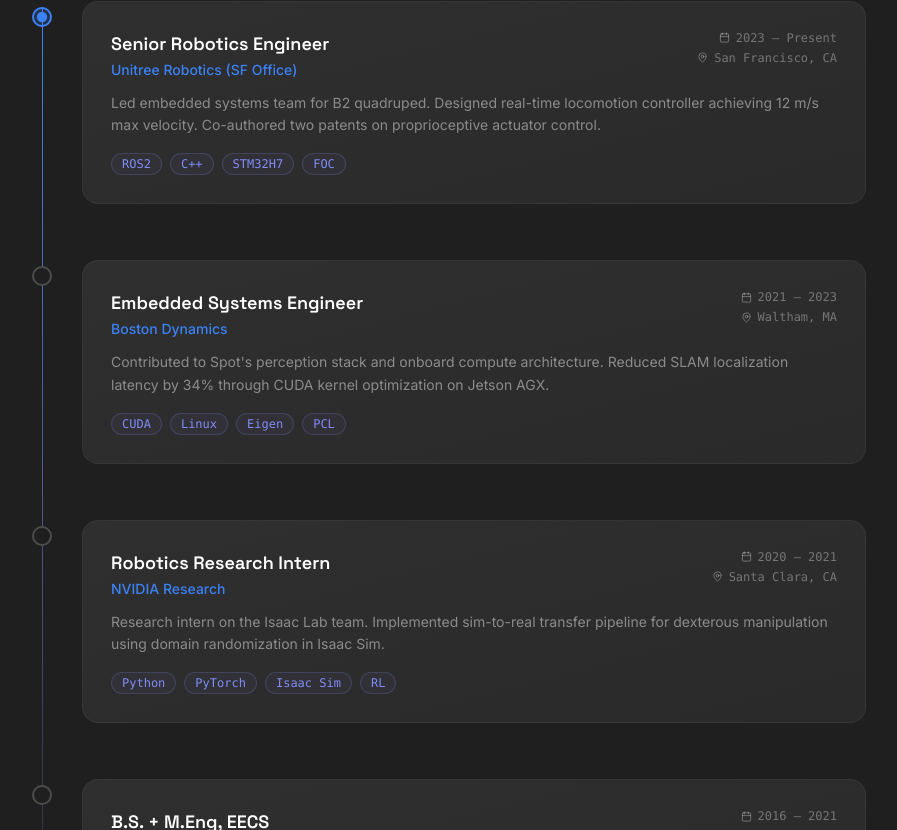
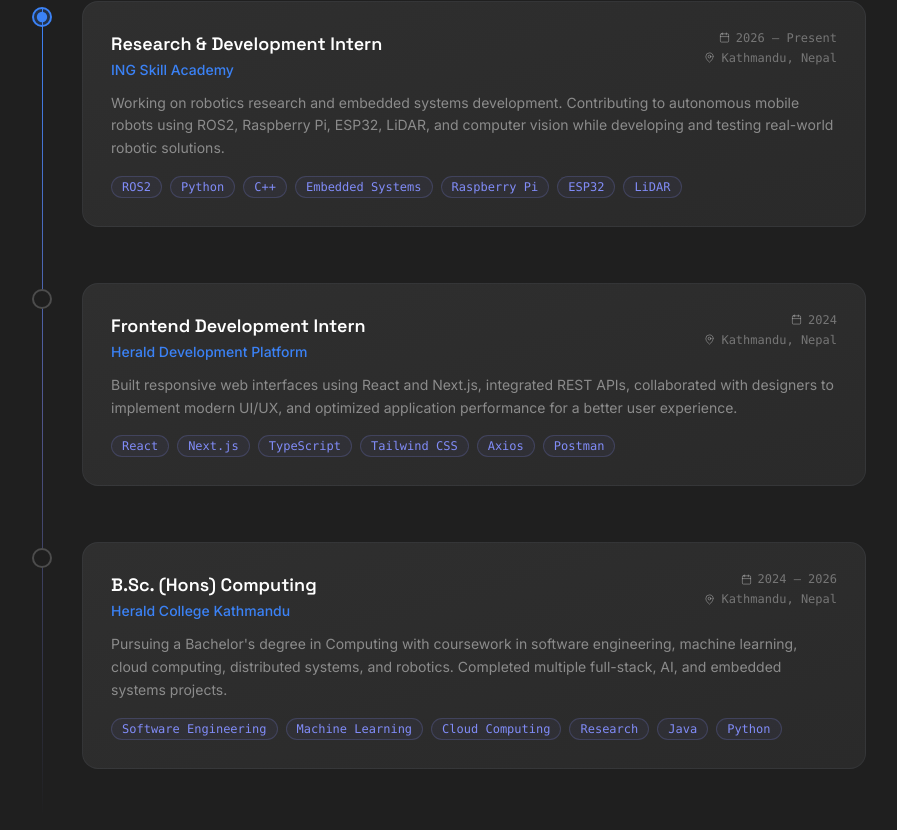
Before and after one commit to Shoumant201/Ro_portfolio, a React (Vite) app: page / in a window 1280 px wide. Shown: the part 5650-6480 px from the top of the page, without its empty margins (198-1095 px from the left). Built offline with nearby package versions, Linux system fonts and the light colour scheme.

Commit message:
Add: Timeline for work experience and studies

```diff
--- a/src/app/App.tsx
+++ b/src/app/App.tsx
@@ -965,39 +965,52 @@
 
 const timeline = [
   {
-    date: "2023 – Present",
-    company: "Unitree Robotics (SF Office)",
-    role: "Senior Robotics Engineer",
-    location: "San Francisco, CA",
-    desc: "Led embedded systems team for B2 quadruped. Designed real-time locomotion controller achieving 12 m/s max velocity. Co-authored two patents on proprioceptive actuator control.",
-    tags: ["ROS2", "C++", "STM32H7", "FOC"],
+    date: "2026 – Present",
+    company: "ING Skill Academy",
+    role: "Research & Development Intern",
+    location: "Kathmandu, Nepal",
+    desc: "Working on robotics research and embedded systems development. Contributing to autonomous mobile robots using ROS2, Raspberry Pi, ESP32, LiDAR, and computer vision while developing and testing real-world robotic solutions.",
+    tags: [
+      "ROS2",
+      "Python",
+      "C++",
+      "Embedded Systems",
+      "Raspberry Pi",
+      "ESP32",
+      "LiDAR",
+    ],
     current: true,
   },
   {
-    date: "2021 – 2023",
-    company: "Boston Dynamics",
-    role: "Embedded Systems Engineer",
-    location: "Waltham, MA",
-    desc: "Contributed to Spot's perception stack and onboard compute architecture. Reduced SLAM localization latency by 34% through CUDA kernel optimization on Jetson AGX.",
-    tags: ["CUDA", "Linux", "Eigen", "PCL"],
+    date: "2024",
+    company: "Herald Development Platform",
+    role: "Frontend Development Intern",
+    location: "Kathmandu, Nepal",
+    desc: "Built responsive web interfaces using React and Next.js, integrated REST APIs, collaborated with designers to implement modern UI/UX, and optimized application performance for a better user experience.",
+    tags: [
+      "React",
+      "Next.js",
+      "TypeScript",
+      "Tailwind CSS",
+      "Axios",
+      "Postman",
+    ],
     current: false,
   },
   {
-    date: "2020 – 2021",
-    company: "NVIDIA Research",
-    role: "Robotics Research Intern",
-    location: "Santa Clara, CA",
-    desc: "Research intern on the Isaac Lab team. Implemented sim-to-real transfer pipeline for dexterous manipulation using domain randomization in Isaac Sim.",
-    tags: ["Python", "PyTorch", "Isaac Sim", "RL"],
-    current: false,
-  },
-  {
-    date: "2016 – 2021",
-    company: "MIT",
-    role: "B.S. + M.Eng, EECS",
-    location: "Cambridge, MA",
-    desc: "Graduated with honors. M.Eng thesis on whole-body control for legged robots. Led MIT Cheetah Lab undergraduate team, racing team placed 2nd in DARPA Subterranean Challenge.",
-    tags: ["Research", "Control Theory", "MATLAB"],
+    date: "2024 – 2026",
+    company: "Herald College Kathmandu",
+    role: "B.Sc. (Hons) Computing",
+    location: "Kathmandu, Nepal",
+    desc: "Pursuing a Bachelor's degree in Computing with coursework in software engineering, machine learning, cloud computing, distributed systems, and robotics. Completed multiple full-stack, AI, and embedded systems projects.",
+    tags: [
+      "Software Engineering",
+      "Machine Learning",
+      "Cloud Computing",
+      "Research",
+      "Java",
+      "Python",
+    ],
     current: false,
   },
 ];
```
